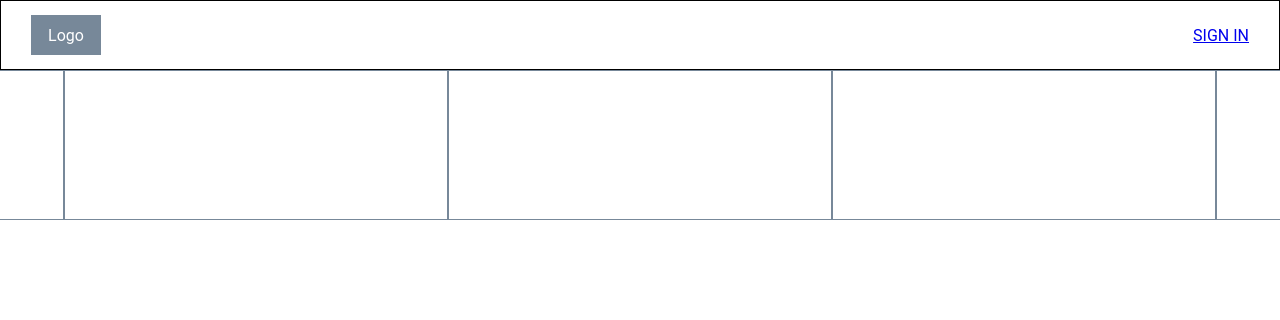
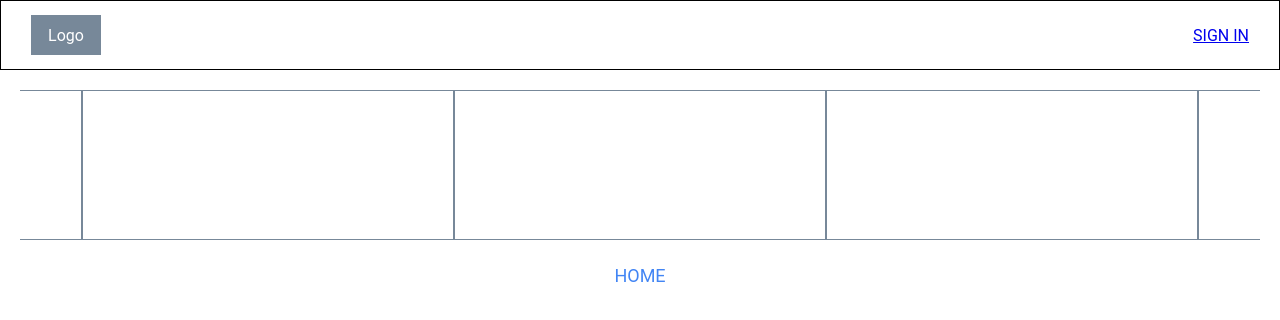
Before and after one commit to Serbin-Executive/Serbin-Executive.github.io, a React (Create React App) app: page / in a window 1280 px wide. Shown: the top 320 px of the page. Built offline with nearby package versions, Linux system fonts and the light colour scheme.

Commit message:
added home link and added blocksset container

```diff
--- a/src/components/App/ui.css
+++ b/src/components/App/ui.css
@@ -60,6 +60,18 @@
     transition: opacity 0.2s ease;
 }
 
+.auth-link.large {
+    font-size: 18px;
+    text-align: center;
+
+
+}
+
+.link-title {
+    text-align: center;
+    font-weight: 500;
+}
+
 .auth-error {
     color: #EE3465;
     font-size: 10px;
--- a/src/components/Block/index.tsx
+++ b/src/components/Block/index.tsx
@@ -5,7 +5,8 @@ export const enum blockTypes {
     TEXT = "text",
     PALLETTE = "pallette",
     MIXED = "mixed",
-    OUTLINED = 'outlined'
+    OUTLINED = 'outlined',
+    ROUNDED = "rounded",
 }
 
 export interface IBlockProps {
@@ -13,22 +14,29 @@ export interface IBlockProps {
     width?: string;
     height?: string;
     type?: blockTypes;
+    isActive?: boolean | undefined;
+    additionalSelectors?: string;
     onClick?: () => void
 }
 
 const Block = ({
     children,
+    isActive,
     width = "100%",
     height = "100%",
     type = blockTypes.MIXED,
+    additionalSelectors,
     onClick = () => {return;}
 }: IBlockProps): ReactElement => {
     const blockStyle = {
         width: width,
         height: height,
     };
+
+    const classes = `block ${type} ${additionalSelectors} ${isActive && "active"}`;
+
     return (
-        <div className={`block ${type}`} style={blockStyle} onClick={onClick}>
+        <div className={classes} style={blockStyle} onClick={onClick}>
             {children}
         </div>
     );
--- a/src/components/BlocksSet/style.css
+++ b/src/components/BlocksSet/style.css
@@ -1,4 +1,6 @@
-.blocks-set {}
+.blocks-set {
+
+}
 
 /* .blocks-set.grid-container {
     display: flex;
--- a/src/pages/Landing/index.tsx
+++ b/src/pages/Landing/index.tsx
@@ -4,10 +4,12 @@ import BlocksSet from "../../components/BlocksSet";
 import Block from "../../components/Block";
 import { setVariants } from "../../components/BlocksSet";
 import { blockTypes } from "../../components/Block";
+import { Link } from "react-router-dom";
 import './style.css'
 const LandingPage = (): ReactElement => {
     return (
         <DefaultLayout>
+            <>
                 {/* <h1>Landing page</h1> */}
                 <div className="blocks-set-container">
                     <BlocksSet variant={setVariants.FLEX_ROW}>
@@ -27,10 +29,13 @@ const LandingPage = (): ReactElement => {
                             <Block type={blockTypes.OUTLINED} width="30%" height="150px">
 
                             </Block>
-
                         </>
                     </BlocksSet>
                 </div>
+
+                <h2 className="link-title"><Link to='/courses' className="auth-link large">HOME</Link></h2>
+            </>
+
         </DefaultLayout>
     );
 };
--- a/src/pages/Landing/style.css
+++ b/src/pages/Landing/style.css
@@ -1,3 +1,3 @@
 .blocks-set-container {
-    width: 100%;
+    padding: 20px;
 }
```
Lines whose indentation alone changed are shown as unchanged.
